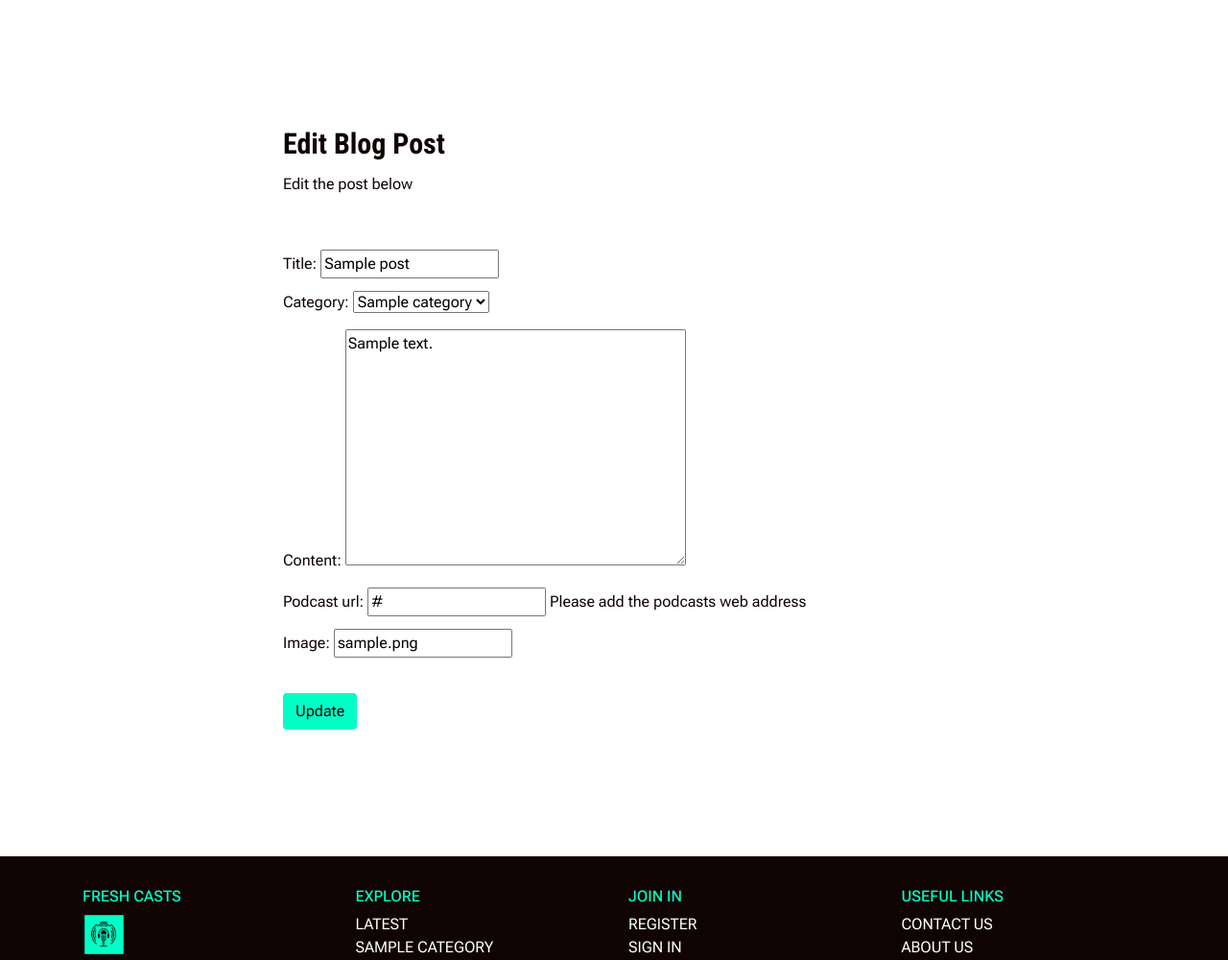
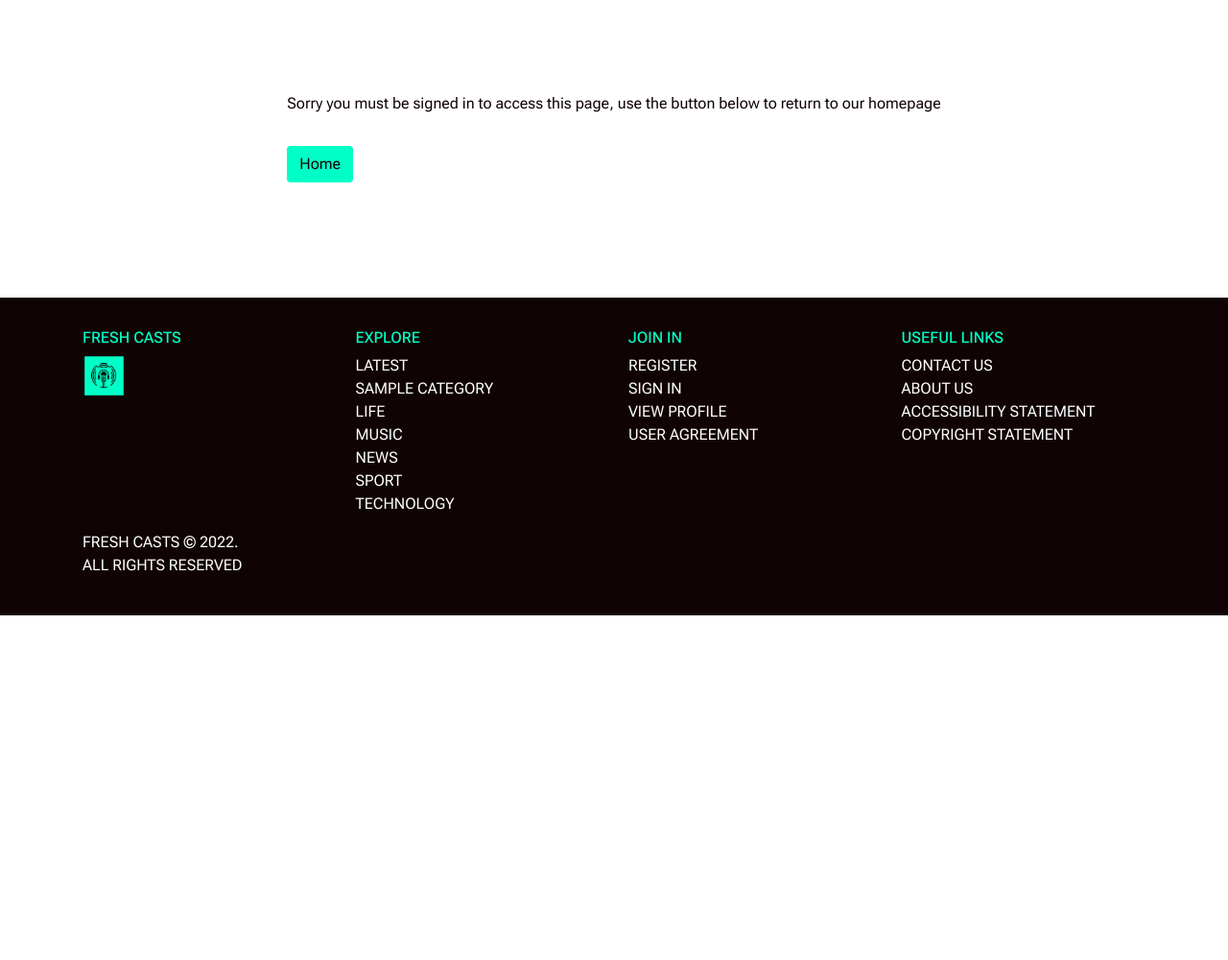
Before and after one commit to RickofManc/fresh-casts, a Django app: a page that uses templates/update_post.html in a window 1280 px wide. Shown: the part 71-1071 px from the top of the page at 96% size. After the commit the page ends 712 px from the top, so only its background shows below. Run offline with Django 3.2, Linux system fonts and the light colour scheme; tables that the repository leaves empty hold one stand-in row (values such as "Sample post"); some libraries are stand-ins or nearby versions.

Commit message:
Update user authentication code for Updating and Deleting posts to ensure this is limited to the correct users. Remove wrongly created members app

```diff
--- a/templates/update_post.html
+++ b/templates/update_post.html
@@ -6,6 +6,8 @@
 
 {% block content %}
 
+{% if user.is_authenticated %}
+    {%  if user.id == post.author.id %}
         <div class="container">
             <div class="row">
                 <div class="col-md-8 mt-3 offset-md-2">
@@ -13,7 +15,7 @@
                         <h2 class="card-title">{% trans 'Edit Blog Post' %}</h2>
 
                         <p class="card-text">
-                    Edit the post below
+                            Update the fields below, once complete submit the changes using the button below.
                         </p>
                     </div>
                 </div>
@@ -25,13 +27,22 @@
                             <div class="form-group">
                                 {% csrf_token %}
                                 {{ form.as_p }}
-                        <button class="btn btn-style right" type="submit">Update</button>
+                                <button class="btn btn-style right" type="submit">Submit</button>
                         </form>
                     </div>
                 </div>
             </div>
         </div>
-
+    {% endif %}
+{% else %}
+    <div class="container fluid">
+        <div class="row justify-content-center">
+            <div class="card-block">
+                <p class="card-text">Sorry you must be signed in to access this page, use the button below to return to our homepage</p>
+                <a href="{% url 'home' %}" class="anchor-btn btn-style">Home</a>
             </div>
+        </div>
+    </div>
+{% endif %}
 
 {% endblock content %}
```
Also changed, not shown: templates/add_post.html (+13 -0 lines), templates/delete_post.html (+13 -0 lines), templates/post_detail.html (+7 -3 lines). Lines whose indentation alone changed are shown as unchanged.
